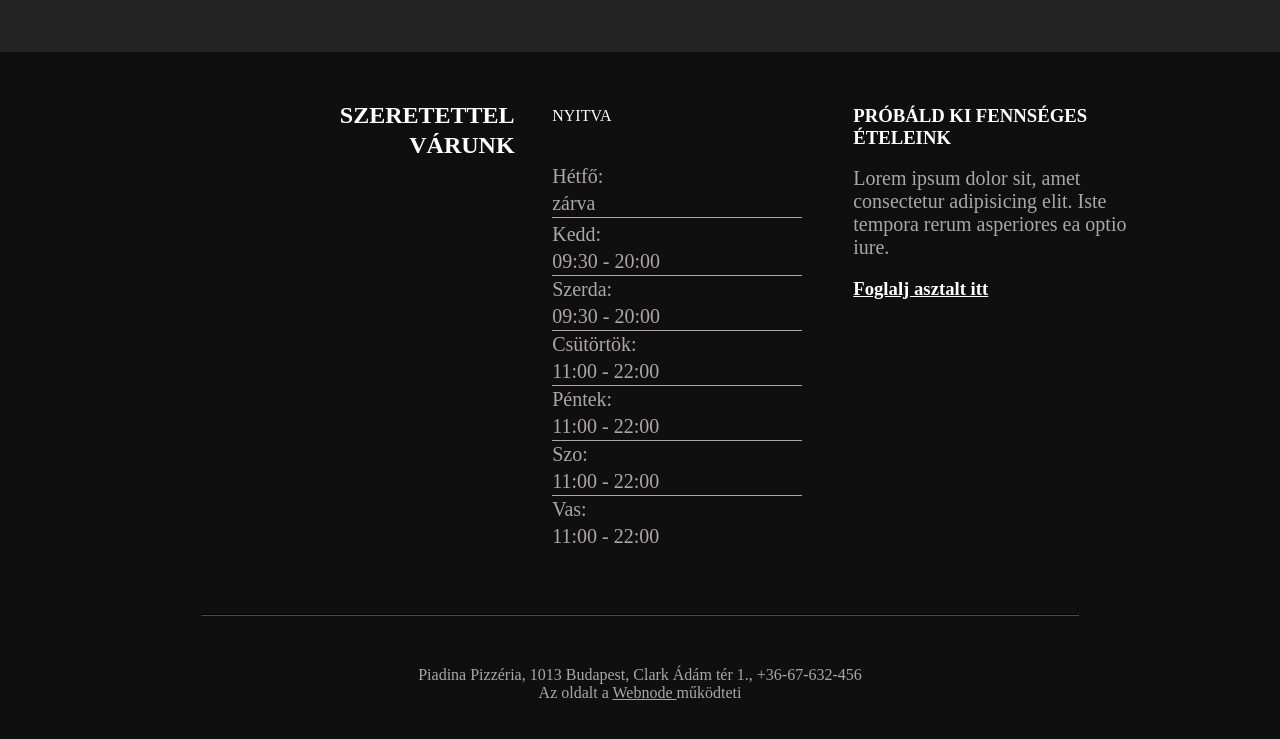
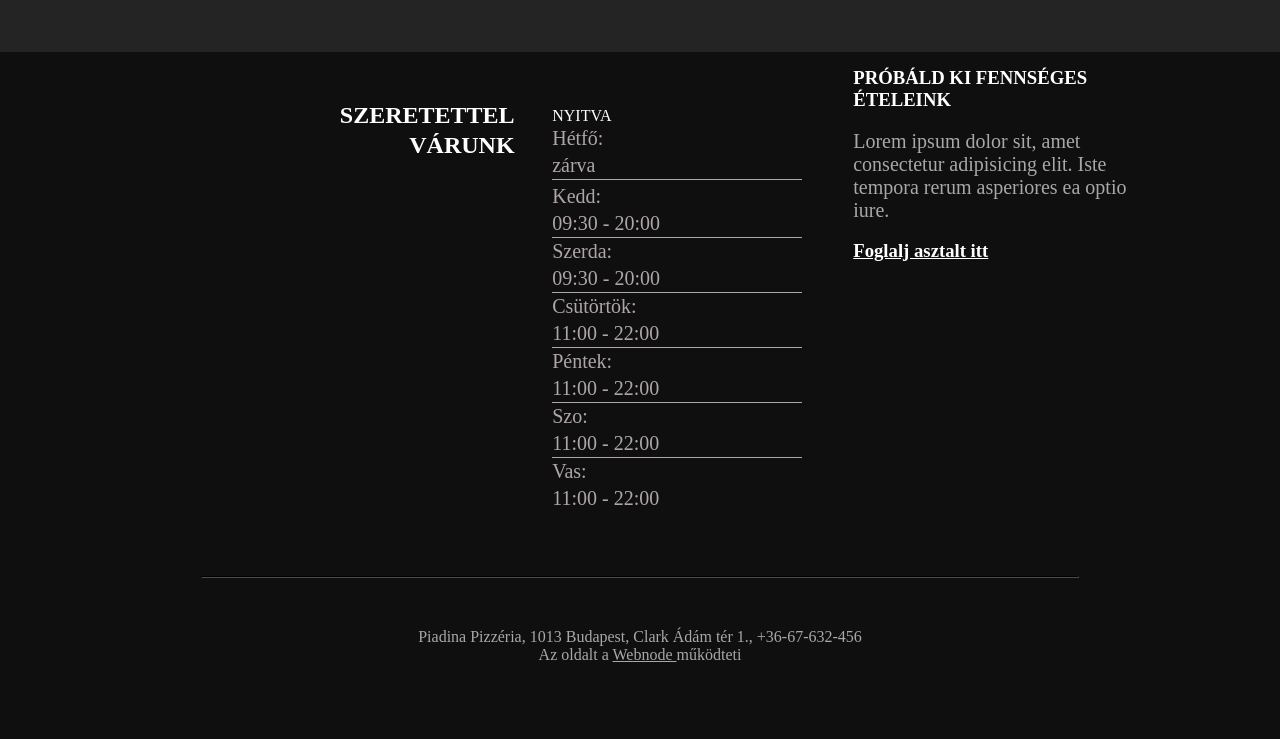
Before and after one commit to KissNorbert1203/Pizza, a plain HTML site: page index.html in a window 1280 px wide. Shown: the part 2215-2954 px from the top of the page. Drawn offline with Linux system fonts and the light colour scheme.

Commit message:
reszponzivitas01

```diff
--- a/pizza.css
+++ b/pizza.css
@@ -156,7 +156,6 @@ a:hover{
     color: aliceblue;
 }
 #nyitvatartas{
-    margin-top: -2%;
     margin-left: 43%;
     color: rgb(175, 166, 166);
     line-height: 135%;
@@ -166,7 +165,7 @@ a:hover{
     color: white;
     margin-left: 43%;
     margin-top: -5%;
-    margin-bottom: 5%;
+    margin-right: 37%;
 }
 #hetfo{
     border-bottom: 3px, solid, red;
@@ -314,3 +313,6 @@ hr{
     grid-row-start: 8;
     grid-row-end: 11;
 }
+@media only screen and (max-width: 900px) {
+
+  }
```
